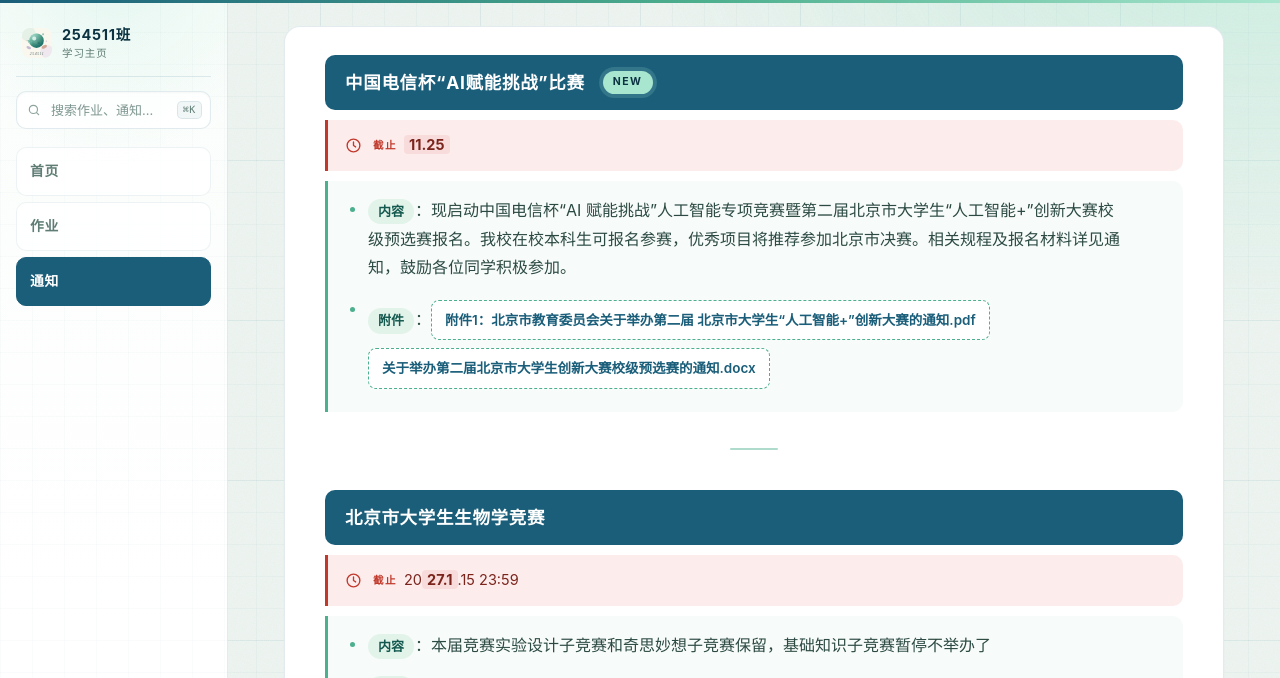
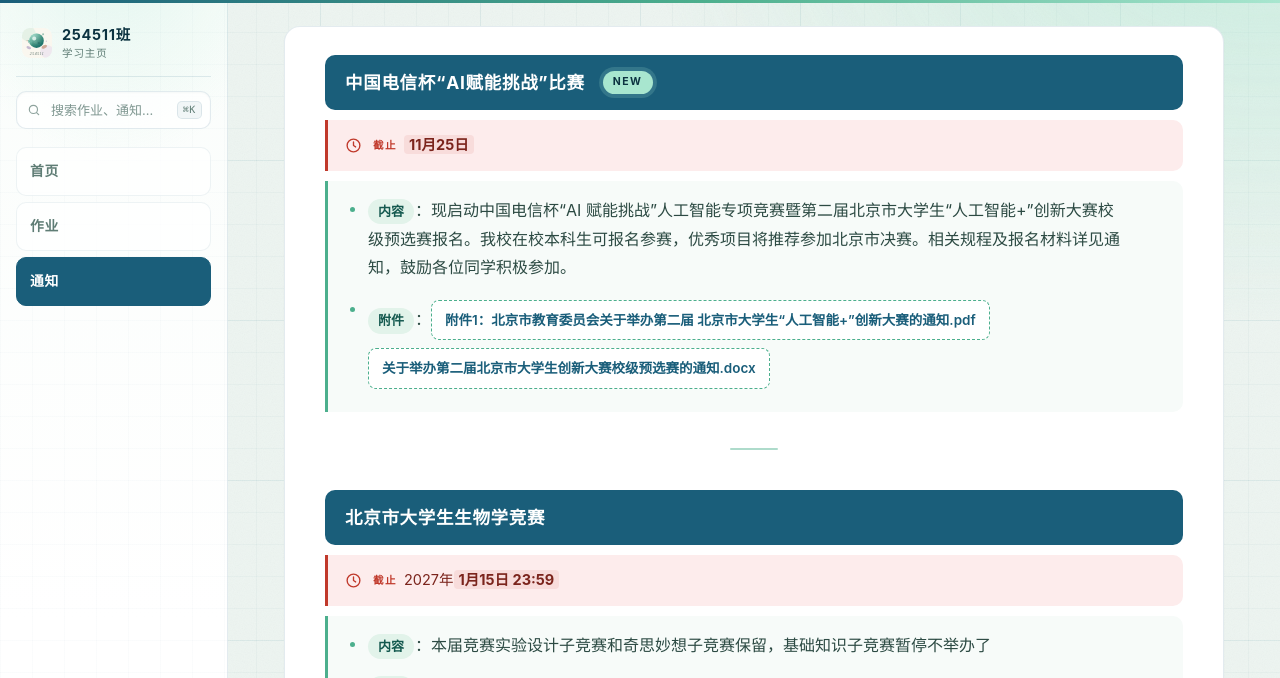
Before and after one commit to BertAGT/254511-Notifications, a Jekyll site: the page built from notices.md, in a window 1280 px wide and 1034 px high. Shown: the top 678 px of the window. Built offline with Jekyll 4.4.1, drawn with Linux system fonts in a browser that asks for light colours.

Commit message:
Update notices.md

```diff
--- a/notices.md
+++ b/notices.md
@@ -7,13 +7,13 @@ nav: notices
 # 📢 中国电信杯“AI赋能挑战”比赛 **NEW**
 - **内容**：现启动中国电信杯“AI 赋能挑战”人工智能专项竞赛暨第二届北京市大学生“人工智能+”创新大赛校级预选赛报名。我校在校本科生可报名参赛，优秀项目将推荐参加北京市决赛。相关规程及报名材料详见通知，鼓励各位同学积极参加。
 - **附件**：[附件1：北京市教育委员会关于举办第二届 北京市大学生“人工智能+”创新大赛的通知.pdf](files/d47b09512b.pdf)[关于举办第二届北京市大学生创新大赛校级预选赛的通知.docx](files/bee91de4b4.docx)
-- **ddl**：11.25
+- **ddl**：11月25日
 
 ---
 
 # 📢 北京市大学生生物学竞赛
 - **内容**：本届竞赛实验设计子竞赛和奇思妙想子竞赛保留，基础知识子竞赛暂停不举办了
 - **附件**：[关于举办第十三届北京市大学生生物学竞赛的通知](https://jw.beijing.gov.cn/gjc/tzgg_15688/202610/t20261010_4895831.html)
-- **ddl**：2027.1.15 23:59
+- **ddl**：2027年1月15日 23:59
 
 ---
```
